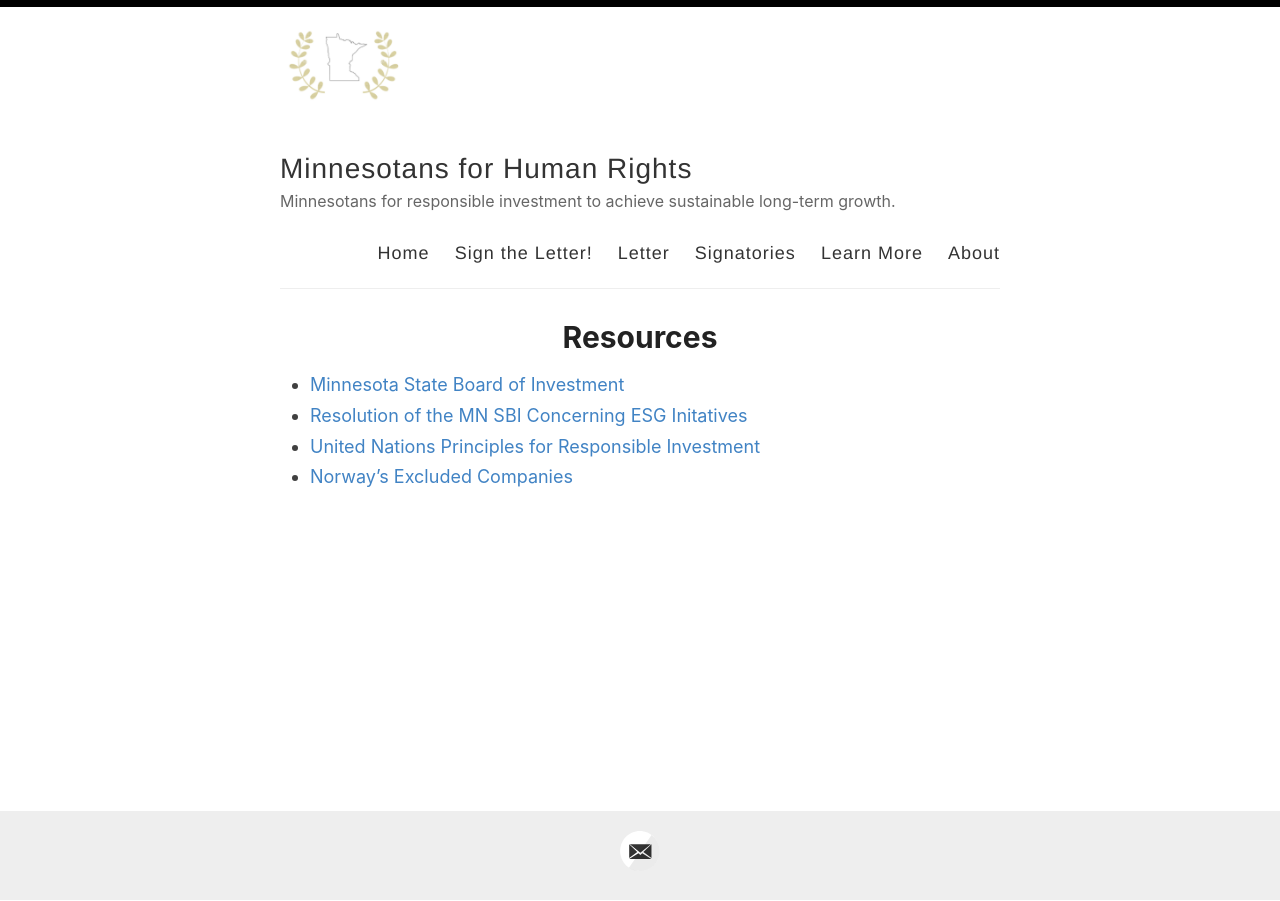
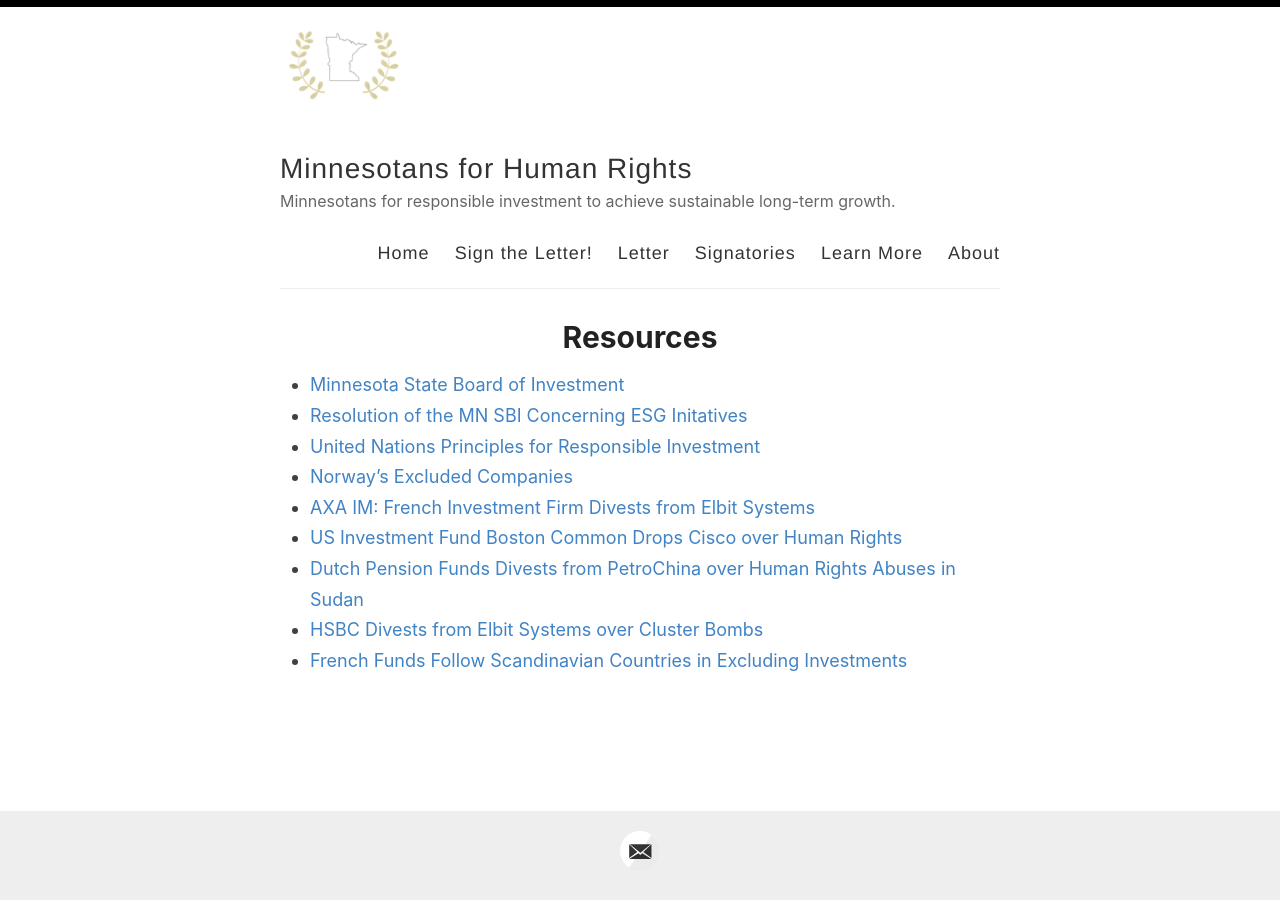
Before and after one commit to adamrahim/adamrahim.github.io, a Jekyll site: the page built from _posts/2020-12-23-learn-more.md, in a window 1280 px wide. Built offline with Jekyll 4.4.1, drawn with Linux system fonts in a browser that asks for light colours.

Commit message:
Update 2020-12-23-learn-more.md

```diff
--- a/_posts/2020-12-23-learn-more.md
+++ b/_posts/2020-12-23-learn-more.md
@@ -7,3 +7,8 @@
 - [Resolution of the MN SBI Concerning ESG Initatives](https://mn.gov/sbi/documents/MSBI%20Resolution%20on%20ESG%20-%20February%2026%202020.pdf "Resolution of the Minnesota State Board of Investment Concerning Environmental, Social, and Governance Initiatives")
 - [United Nations Principles for Responsible Investment](https://www.unpri.org/pri/about-the-pri "UN Principles for Responsible Investment")
 - [Norway's Excluded Companies](https://www.nbim.no/en/the-fund/responsible-investment/exclusion-of-companies/ "Norway's List of Excluded Companies")
+- [AXA IM: French Investment Firm Divests from Elbit Systems](https://www.business-humanrights.org/en/latest-news/french-investment-firm-axa-partially-divests-from-israeli-arms-manufacturer-elbit-systems/ "AXA IM Divests from Elbit")
+- [US Investment Fund Boston Common Drops Cisco over Human Rights](https://www.triplepundit.com/story/2011/investor-drops-cisco-over-human-rights/103961 "Boston Common Drops Cisco")
+- [Dutch Pension Funds Divests from PetroChina over Human Rights Abuses in Sudan](https://www.triplepundit.com/story/2008/pggm-will-divest-petrochina/98001 "Dutch Pension Fund Divests over Human Rights Abuses")
+- [HSBC Divests from Elbit Systems over Cluster Bombs](https://www.jpost.com/bds-threat/hsbc-tells-post-we-divested-from-elbit-over-clusters-bombs-not-bds-576175 "HSBC Divests from Elbit")
+- [French Funds Follow Scandinavian Countries in Excluding Investments](https://www.triplepundit.com/story/2012/french-funds-follow-lead-exclusion/105651 "French funds follow suit")
```
